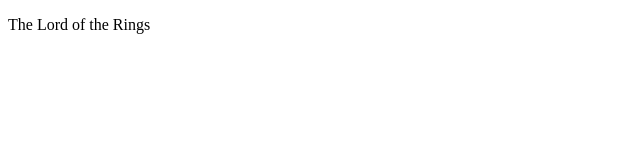
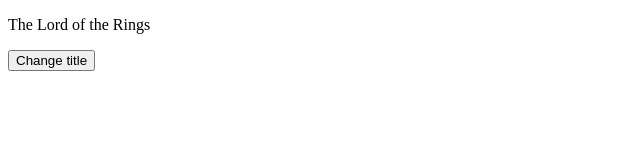
Before and after one commit to froucoux/AlpineForBeginners, a plain HTML site: page index.html in a window 1280 px wide. Shown: the whole page, without its empty margins (0-640 px from the left). Drawn offline with nearby package versions, Linux system fonts and the light colour scheme.

Commit message:
Add a button to change the title

```diff
--- a/index.html
+++ b/index.html
@@ -9,6 +9,7 @@
 
     <div x-data="{ title: 'The Lord of the Rings' }">
         <p x-text="title"></p>
+        <button x-on:click="title='The Two Towers'">Change title</button>
     </div>
 
     <script src="https://cdn.jsdelivr.net/gh/alpinejs/alpine@v2.8.0/dist/alpine.min.js" defer></script>
```
